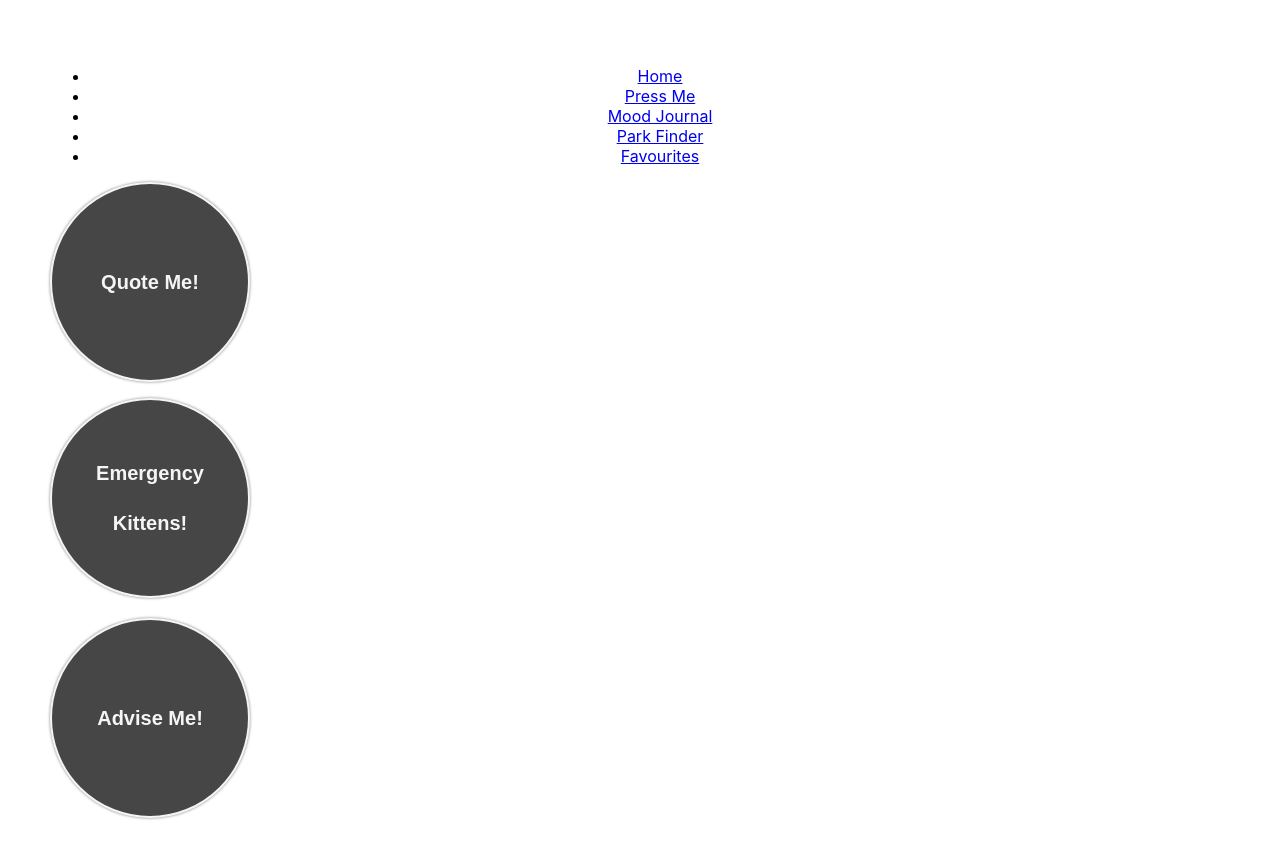
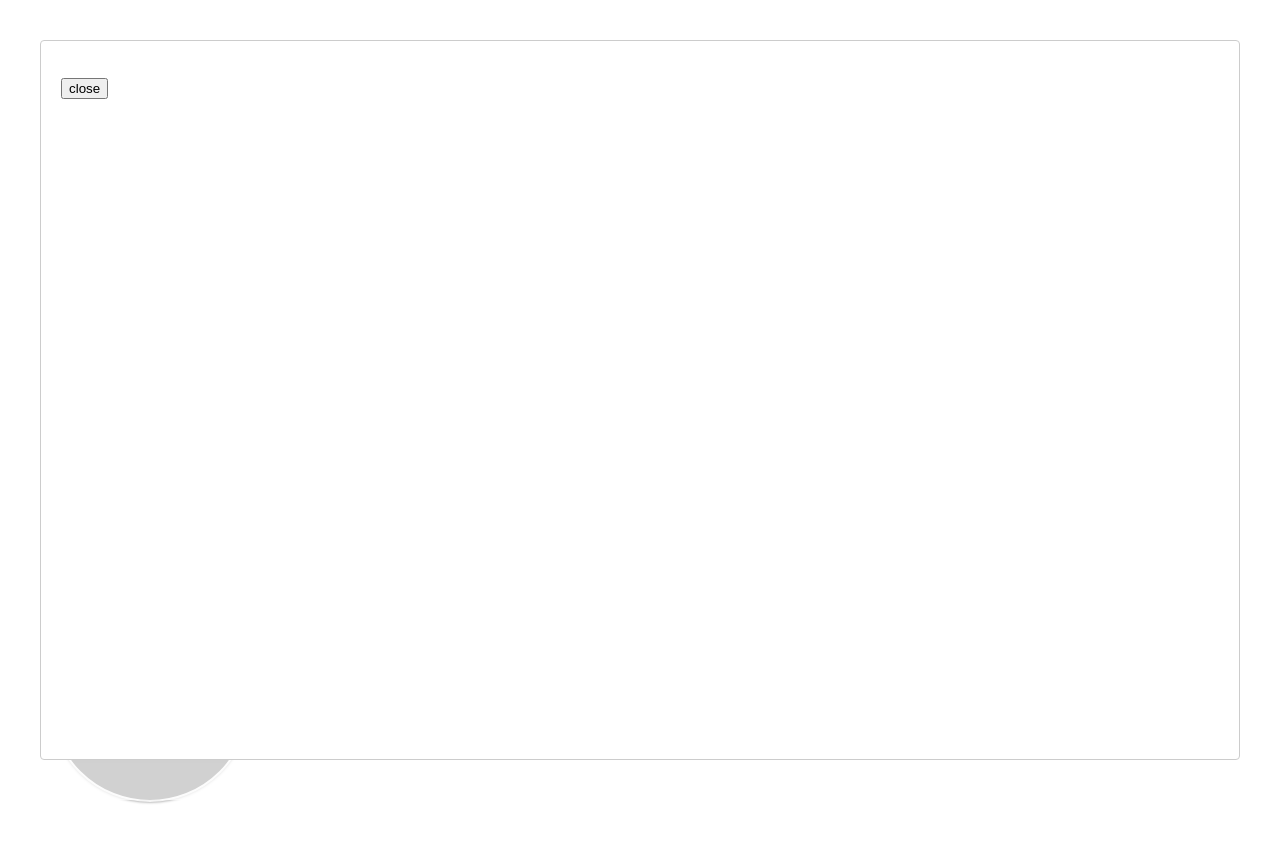
Before and after one commit to Ewan88/CTFO, a React (Create React App) app in the folder ctfo_client/: page /pressMe in a window 1280 px wide. Both pictures are taken after a click on the button "Quote Me!". Shown: the top 858 px of the page. Built offline with nearby package versions, Linux system fonts and the light colour scheme; no server answers.

Commit message:
added modal to quote me

```diff
--- a/ctfo_client/package.json
+++ b/ctfo_client/package.json
@@ -7,6 +7,7 @@
     "react": "^16.8.6",
     "react-calendar": "^2.18.1",
     "react-dom": "^16.8.6",
+    "react-modal": "^3.8.1",
     "react-pose": "^4.0.8",
     "react-router-dom": "^5.0.0",
     "react-scripts": "2.1.8"
--- a/ctfo_client/src/Components/QuoteMe.js
+++ b/ctfo_client/src/Components/QuoteMe.js
@@ -1,28 +1,55 @@
 import React, {Component} from 'react';
+import Modal from 'react-modal';
 
 class QuoteMe extends Component {
   constructor(props){
     super(props);
     this.state = {
-      quote: ''
+      quote: '',
+      modalIsOpen: false
     };
 
     this.getQuote = this.getQuote.bind(this);
+    this.openModal = this.openModal.bind(this);
+    this.closeModal = this.closeModal.bind(this);
+    this.openShowQuote = this.openShowQuote.bind(this);
   }
 
   getQuote(){
     const url = 'http://api.forismatic.com/api/1.0/?method=getQuote&format=json&lang=en'
     fetch(url)
     .then(res => res.json())
-    .then(data => this.setState({quote: data.quoteText}))
+    .then(data => this.setState({quote: data.quoteText}));
+  }
+
+  openModal() {
+  this.setState({modalIsOpen: true});
+  }
+
+  closeModal() {
+  this.setState({modalIsOpen: false});
+  }
+
+  openShowQuote(){
+    this.openModal();
+    this.getQuote();
   }
 
   render(){
     return(
+       <React.Fragment>
       <div>
-       <button className="button" onClick={this.getQuote}>Quote Me!</button>
+       <button className="button" onClick={this.openShowQuote}>Quote Me!</button>
+      </div>
+      <Modal
+       isOpen={this.state.modalIsOpen}
+       onRequestClose={this.closeModal}
+       contentLabel="Example Modal"
+       >
        <p>{this.state.quote}</p>
-      </div>
+       <button onClick={this.closeModal}>close</button>
+      </Modal>
+       </React.Fragment>
      )
   }
 }
```
Also changed, not shown: 1 other file (tests, documents, lock files or other folders).
